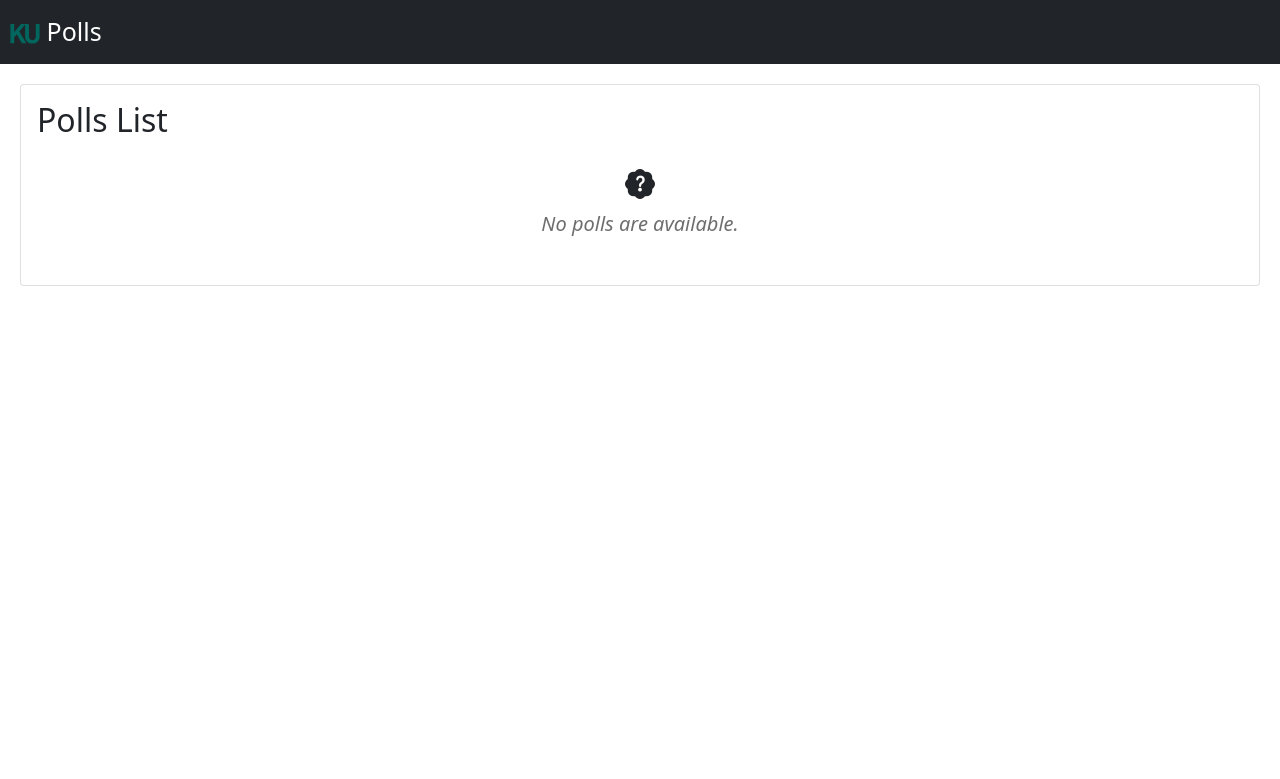
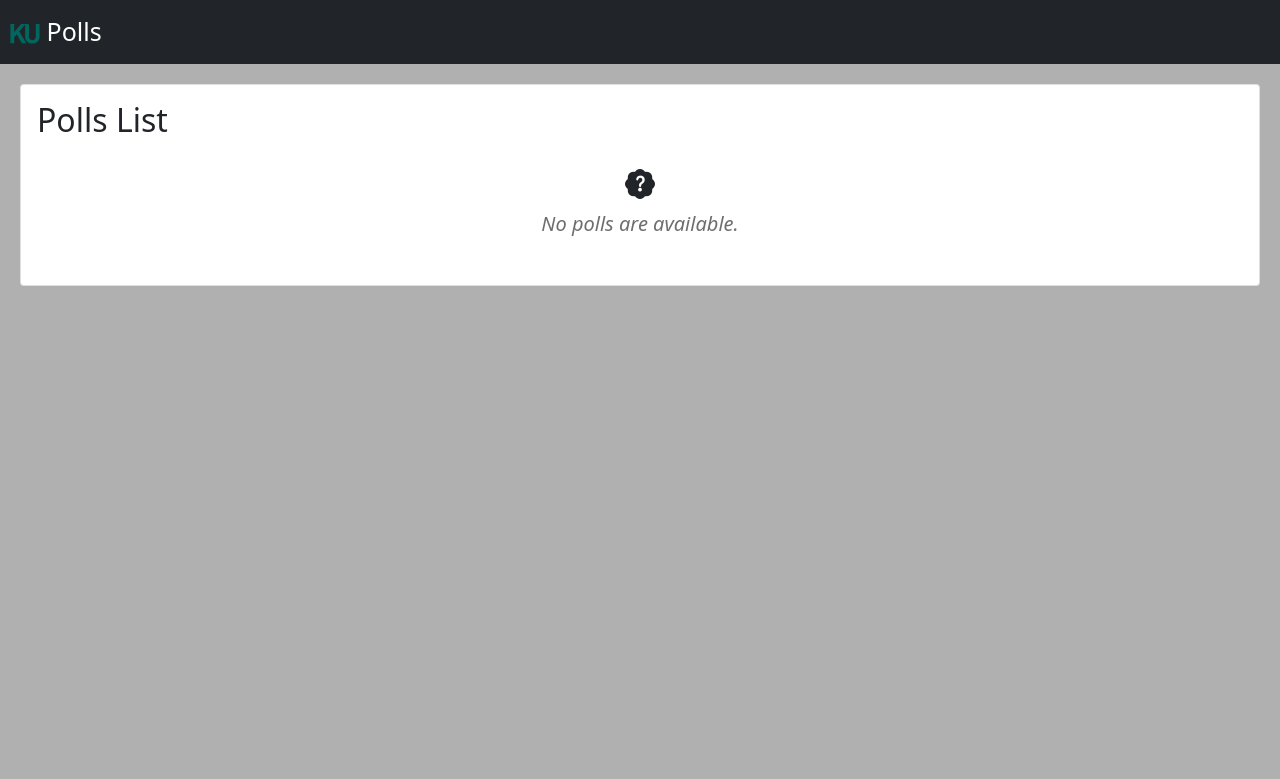
Before and after one commit to sirateek/ku-polls, a Django app: page /polls/ in a window 1280 px wide. Shown: the top 779 px of the page. Run offline with Django 3.2, Linux system fonts and the light colour scheme; data that the repository does not hold is empty.

Commit message:
Add global background color

```diff
--- a/polls/static/polls/css/style.css
+++ b/polls/static/polls/css/style.css
@@ -3,6 +3,10 @@
 a {
     text-decoration: none;
     color: inherit;
+}
+
+body {
+    background-color: #b0b0b0;
 }
 
 .card {
```
